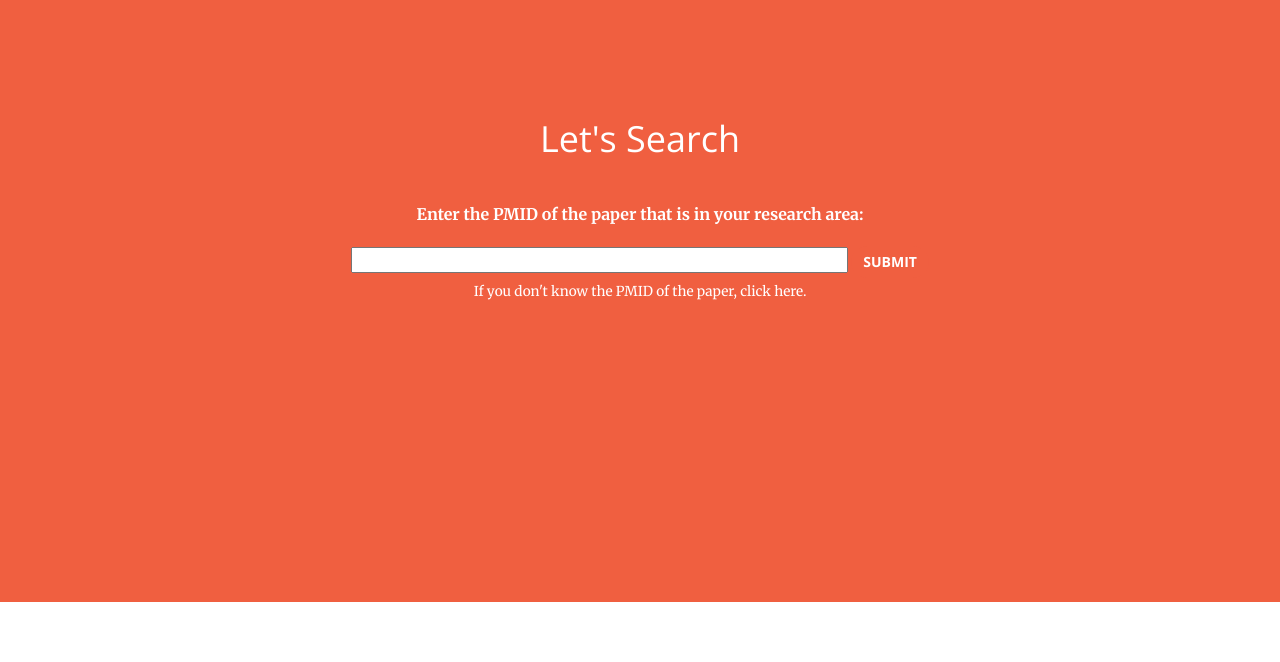
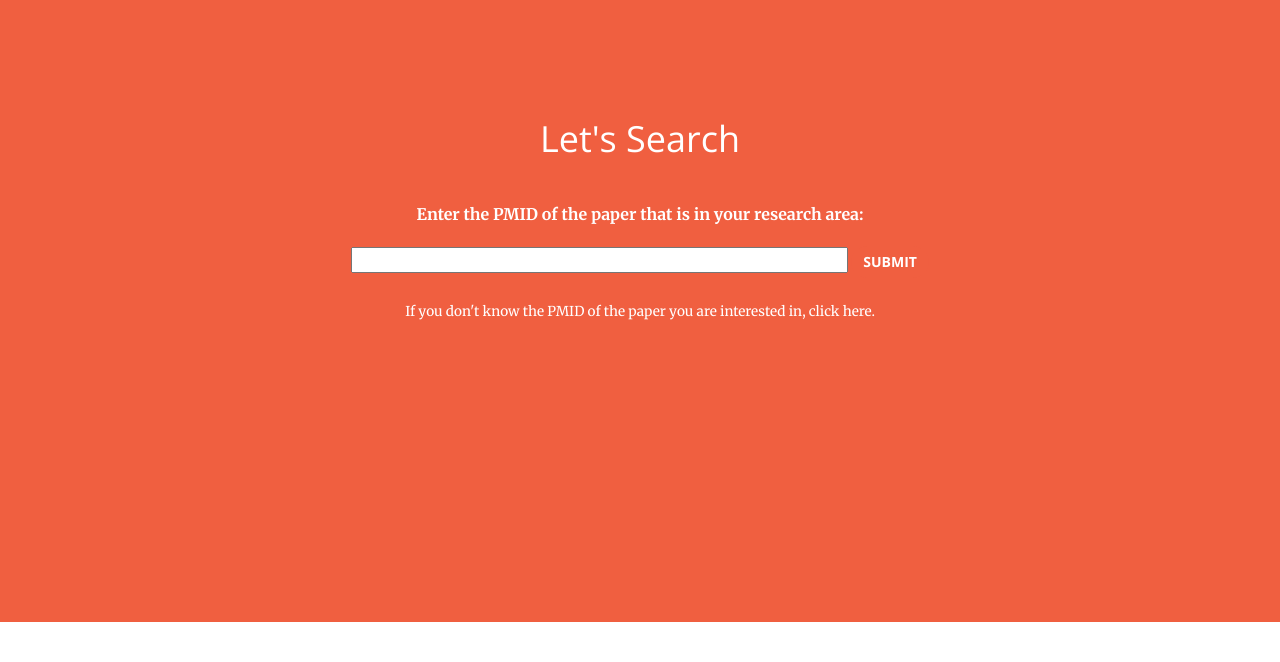
Before and after one commit to harpik-p/academic-paper-recommender, a Flask app: page / in a window 1280 px wide. Shown: the part 801-1463 px from the top of the page. Run offline with Flask 2, Linux system fonts and the light colour scheme; some libraries are stand-ins or nearby versions.

Commit message:
fixed small issues

```diff
--- a/web_app/app.py
+++ b/web_app/app.py
@@ -28,19 +28,35 @@ def recommender():
             "(SELECT recommended_pmid as pmid, sum(51-rank) as score " \
             "FROM recommendation " \
             "WHERE pmid=" + pmid +" GROUP BY recommended_pmid ORDER BY score DESC) r on p.pmid=r.pmid;"
-    cursor.execute(query_recommendations)
-    data = cursor.fetchall()
-    df_recommendations = pd.DataFrame(list(data), columns=['PMID', "Title", "Journal", "Year", "Score"])
-    rec_result = df_recommendations
 
-    query_pmid = "SELECT pmid, title, journal_name, year FROM paper WHERE pmid=" + pmid+";"
+    query_pmid = "SELECT pmid, title, journal_name, year FROM paper WHERE pmid=" + pmid + ";"
 
-    cursor.execute(query_pmid)
-    pmid_info = cursor.fetchall()
-    df_pmid = pd.DataFrame(list(pmid_info), columns=['PMID', "Title", "Journal", "Year"])
-    pmid_result = df_pmid
+    try:
+        cursor.execute(query_recommendations)
+        data = cursor.fetchall()
+        df_recommendations = pd.DataFrame(list(data), columns=['PMID', "Title", "Journal", "Year", "Score"])
+        rec_result = df_recommendations
 
-    return render_template('recommender.html', df=rec_result, df_pmid=pmid_result, form_action="/recommender#search")
+        cursor.execute(query_pmid)
+        pmid_info = cursor.fetchall()
+        df_pmid = pd.DataFrame(list(pmid_info), columns=['PMID', "Title", "Journal", "Year"])
+        pmid_result = df_pmid
+
+        if data:
+            return render_template('recommender.html', msg="", df=rec_result, df_pmid=pmid_result,
+                                   form_action="/recommender#search")
+
+        else:
+            return render_template('index.html',
+                                   msg="Unfortunately, this paper is not in our database. Please try another paper.",
+                                   form_action='/recommender#search')
+
+    except:
+        return render_template('index.html',
+                           msg="Please enter a valid paper id.",
+                           form_action='/recommender#search')
+
+
 
 # start the server with the 'run()' method
 if __name__ == '__main__':
--- a/web_app/templates/index.html
+++ b/web_app/templates/index.html
@@ -96,7 +96,10 @@
                         </form>
                     </div>
                     <div class="header-content-inner-2">
-                        <p><small>{{msg}}If you don't know the PMID of the paper, <a href="http://www.ncbi.nlm.nih.gov/pubmed" target="_blank"><FONT COLOR="white">click here.</FONT></a></small></p>
+                        <p><small><span style="color: black"> {{msg}}</span></small></p>
+                    </div>
+                    <div class="header-content-inner-2">
+                        <p><small>If you don't know the PMID of the paper you are interested in, <a href="http://www.ncbi.nlm.nih.gov/pubmed" target="_blank"><FONT COLOR="white">click here.</FONT></a></small></p>
                     </div>
                     <div style="margin-bottom:200px">
                     </div>
--- a/web_app/templates/recommender.html
+++ b/web_app/templates/recommender.html
@@ -94,7 +94,10 @@
                         </form>
                     </div>
                     <div class="header-content-inner-2">
-                        <p><small>{{msg}}If you don't know the PMID of the paper, <a href="http://www.ncbi.nlm.nih.gov/pubmed" target="_blank"><FONT COLOR="white">click here.</FONT></a></small></p>
+                        <p><small><span style="color: black"> {{msg}}</span></small></p>
+                    </div>
+                    <div class="header-content-inner-2">
+                        <p><small>If you don't know the PMID of the paper you are interested in, <a href="http://www.ncbi.nlm.nih.gov/pubmed" target="_blank"><FONT COLOR="white">click here.</FONT></a></small></p>
                     </div>
                     <div style="margin-bottom:50px">
                     </div>
@@ -186,6 +189,7 @@
                 </div>
             </div>
         </div>
+            </div>
     </section>
 
 
```
